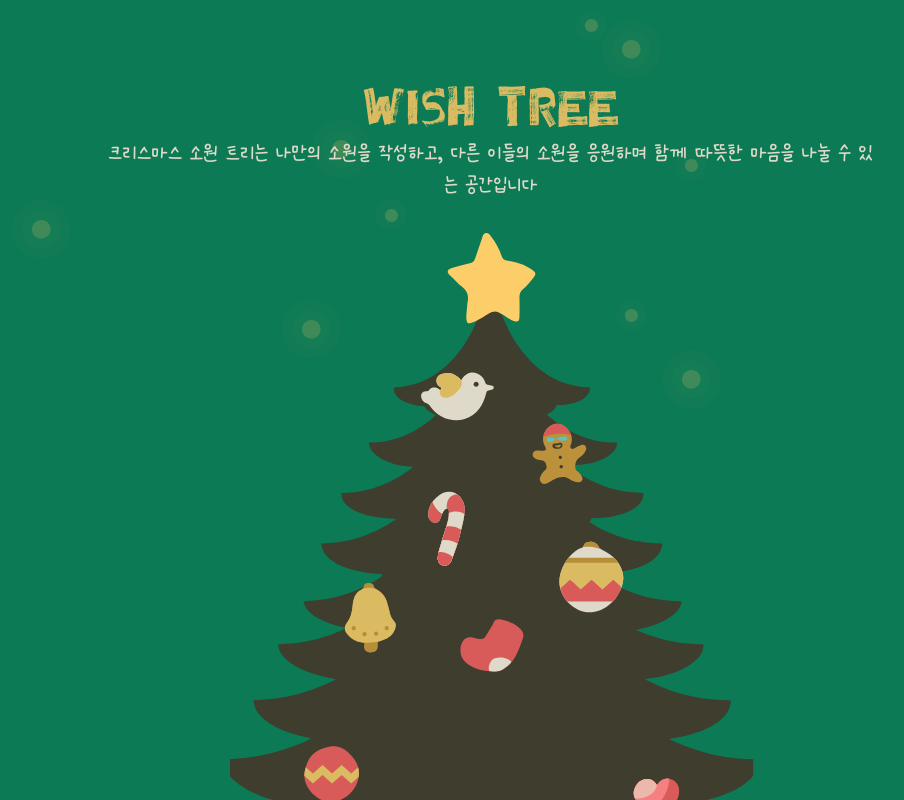
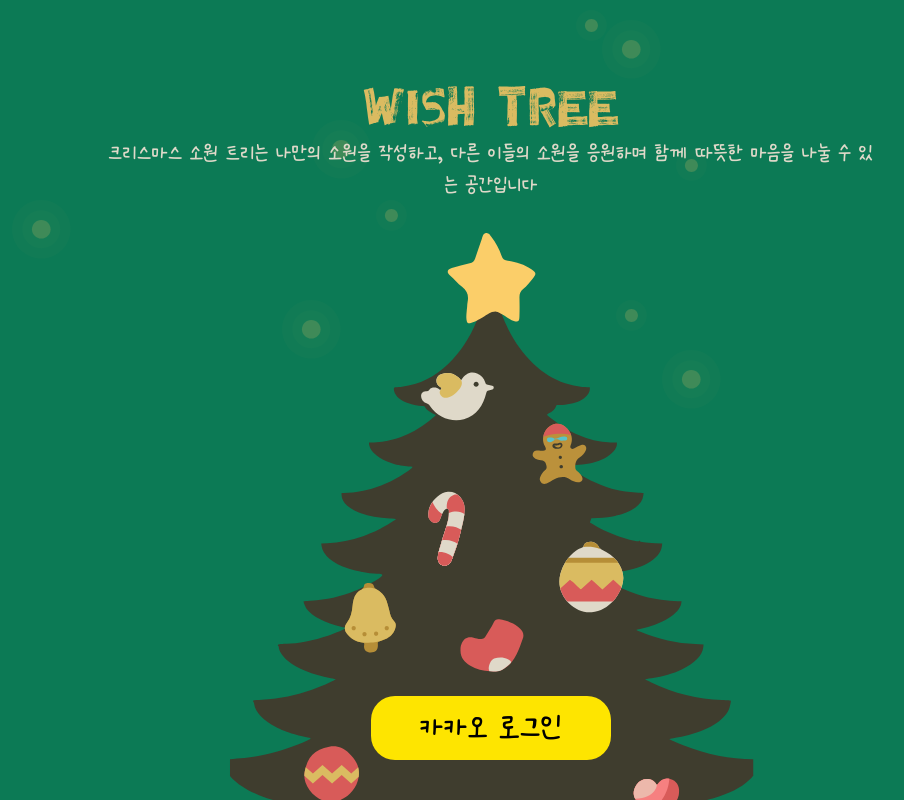
Before and after one commit to chaemina/wishtree-v1, a Next.js app in the folder wish-tree/: page / in a window 1280 px wide. Shown: the whole page, without its empty margins (149-1053 px from the left). Built offline with nearby package versions, Linux system fonts and the light colour scheme.

Commit message:
feat: token 여부에 따른 버튼 출력
token이 있는 경우, 소원 쓰기 버튼을 출력하고 token이 없는 경우, 카카오 로그인하기 버튼을 출력

```diff
--- a/wish-tree/shared/components/atoms/CustomButton.tsx
+++ b/wish-tree/shared/components/atoms/CustomButton.tsx
@@ -3,18 +3,19 @@
 import React from 'react';
 import { CustomButtonProps } from '../../types/CustomButtonProps';
 
-const CustomButton = ({ children, handleClick,btnColor }: CustomButtonProps) => {
+const CustomButton = ({ children, handleClick,btnColor, className}: CustomButtonProps) => {
 
   const color = btnColor ? "bg-myRed" : "bg-myYellow"
+  const textColor = btnColor ? "text-foreground" : "text-black"
 
   return (
     <button
       title={children}
-      className={`${color} mobile:w-[5rem] laptop:text-3xl laptop:w-[15rem] laptop:h-[3rem] desktop:text-5xl desktop:w-[15rem]  desktop:h-[4rem] rounded-3xl`}
+      className={`${color} ${className} mobile:w-[8rem] text-2xl laptop:text-3xl laptop:w-[15rem] laptop:h-[3rem] desktop:text-4xl desktop:w-[15rem]  desktop:h-[4rem] rounded-3xl p-1`}
       onClick={handleClick}
       aria-label={children}
     >
-      {children}
+      <p className={textColor}>{children}</p>
     </button>
   );
 }
--- a/wish-tree/shared/components/templates/NoWishTemplate.tsx
+++ b/wish-tree/shared/components/templates/NoWishTemplate.tsx
@@ -1,9 +1,15 @@
+"use client";
+
 import { Message } from "../../constants/strings";
 import MainMolecule from "../molecules/MainMolecule";
 import LargeTree from "../atoms/icons/LargeTree";
+import CustomButton from "../atoms/CustomButton";
+import { useEffect ,useState } from "react";
+import { getToken } from "../../hooks/useToken";
 
 const NoWishTemplate = () => {
     const message = Message.MAIN_MESSAGE
+    const [token, setToken] = useState<string | null>(getToken());
 
     return (
         <div className="relative w-full h-full flex flex-col items-center">
@@ -11,6 +17,11 @@ const NoWishTemplate = () => {
             {/* Large Tree */}
             <LargeTree className="absolute w-[500px] laptop:w-[600px] transform translate-y-24"/>
             {/* token 여부에 따라 다른 버튼 보여주기 */}
+            {token ? (
+                <CustomButton className="absolute bottom-10" btnColor="red" handleClick={()=>{console.log("click")}}>소원 쓰기</CustomButton>
+            ): (
+                <CustomButton className="absolute bottom-10" handleClick={()=>{console.log("click")}}>카카오 로그인</CustomButton>
+            )}
         </div>
     )
 }
--- /dev/null
+++ b/wish-tree/shared/hooks/useToken.ts
@@ -0,0 +1,7 @@
+export const saveToken = (token: string) => {
+    localStorage.setItem('token', token); // 로컬 스토리지에 토큰 저장
+};
+
+export const getToken = (): string | null => {
+    return localStorage.getItem('token'); // 로컬 스토리지에서 토큰 반환
+};
--- a/wish-tree/shared/types/CustomButtonProps.tsx
+++ b/wish-tree/shared/types/CustomButtonProps.tsx
@@ -3,5 +3,6 @@ import { MouseEventHandler } from "react";
 export interface CustomButtonProps {
     children : string;
     handleClick? : MouseEventHandler<HTMLButtonElement>;
-    btnColor : string;
+    btnColor? : string;
+    className: string;
 }
```
